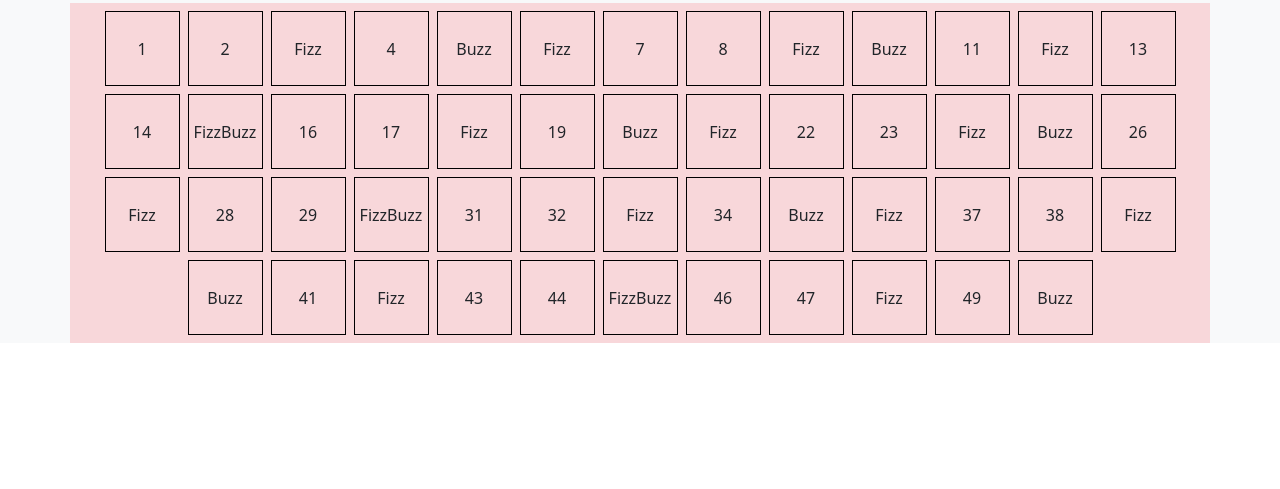
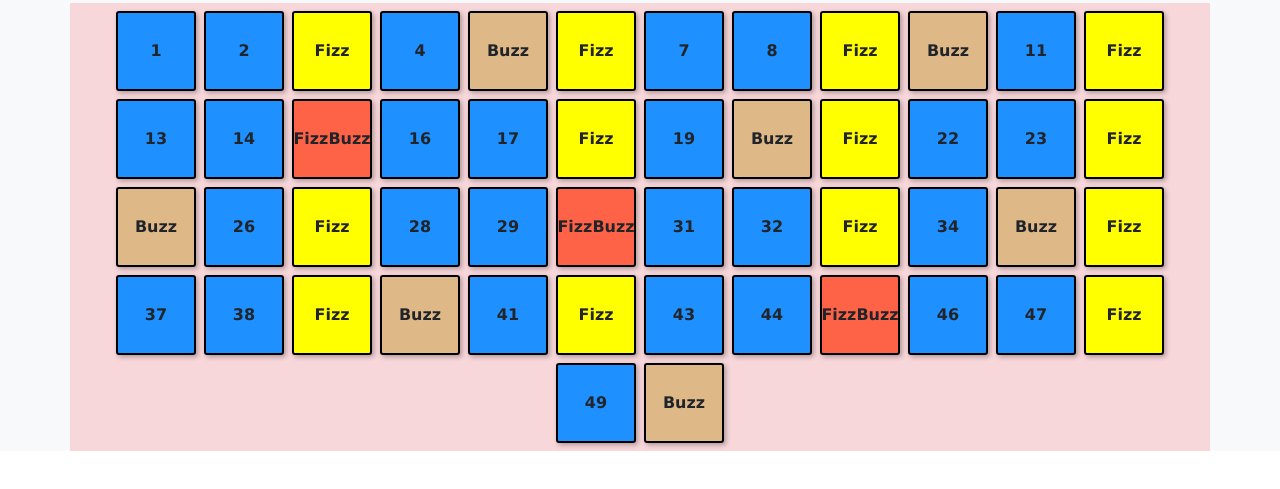
Before and after one commit to AmarildoShehu/js-fizzbuzz, a plain HTML site: page index.html in a window 1280 px wide. Shown: the part 53-542 px from the top of the page. Drawn offline with nearby package versions, Linux system fonts and the light colour scheme.

Commit message:
added class fizz uz and fizzbuzz end new bg-color

```diff
--- a/css/style.css
+++ b/css/style.css
@@ -1,9 +1,28 @@
 /* // 3. riempio gli elementi tramite js; */
+
 .myNewDiv {
-    width: 75px;
-    height: 75px;
-    border: 1px solid black;
+    width: 80px;
+    height: 80px;
+    background-color: dodgerblue;
+    border: 2px solid black;
     display: flex;
     align-items: center;
     justify-content: center;
+    font-family: 'Lucida Sans', 'Lucida Sans Regular', 'Lucida Grande', 'Lucida Sans Unicode', Geneva, Verdana, sans-serif;
+    font-weight: bold;
+    border-radius: 3px;
+    background-size: contain;
+    box-shadow: 2px 2px 5px rgba(0, 0, 0, 0.3);
 }
+
+.fizz{
+    background-color: yellow;
+}
+
+.buzz{
+    background-color: burlywood;
+}
+
+.fizzbuzz{
+    background-color: tomato;
+}
--- a/js/script.js
+++ b/js/script.js
@@ -12,10 +12,16 @@ for(let i = 1; i <= 50; i++){
 
     if( i % 3=== 0 && i % 5 === 0){
         myNewDiv.textContent = 'FizzBuzz';
+        // 5. aggiungo classi per cambiarle il colore
+        myNewDiv.classList.add('fizzbuzz');
     } else if(i % 3 === 0){
         myNewDiv.textContent = 'Fizz';
+         // 5. aggiungo classi per cambiarle il colore
+        myNewDiv.classList.add('fizz');
     } else if(i % 5 === 0){
         myNewDiv.textContent = 'Buzz'
+         // 5. aggiungo classi per cambiarle il colore
+        myNewDiv.classList.add('buzz');
     } else {
         myNewDiv.textContent = i;
     }
```
Also changed, not shown: index.html (+2 -1 lines), 1 other file.
